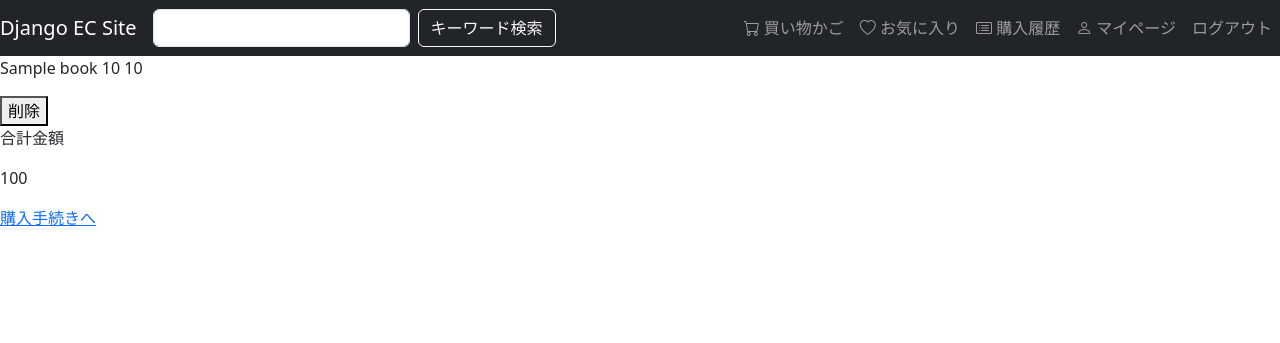
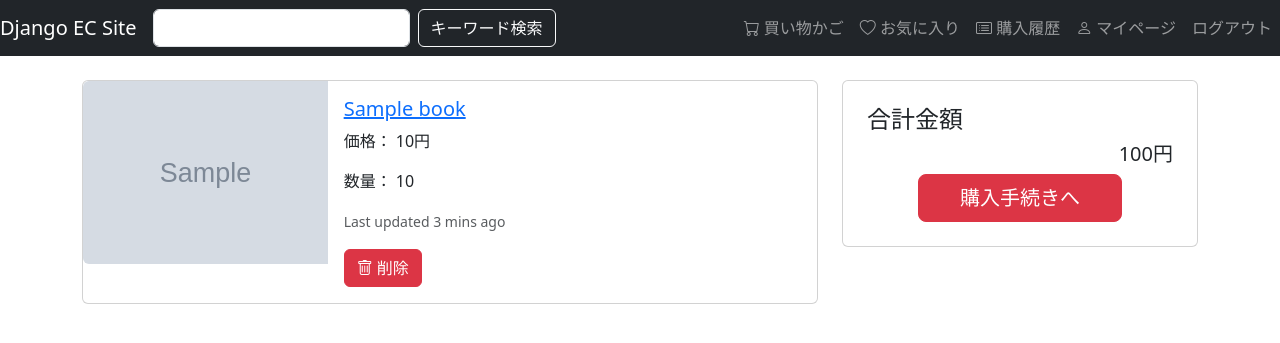
Before and after one commit to BtJ-gogo/django-ec, a Django app: page /cart/ in a window 1280 px wide. Shown: the top 343 px of the page. Run offline with Django 5.2, Linux system fonts and the light colour scheme; a user stored in the database is signed in; tables that the repository leaves empty hold one stand-in row (values such as "Sample post"); grey boxes marked "Sample" are stand-in pictures.

Commit message:
feat: add bootstrap styles

```diff
--- a/carts/templates/cart_list.html
+++ b/carts/templates/cart_list.html
@@ -1,22 +1,48 @@
 {% extends "base.html" %}
 
-{% block title %}カート{% endblock %}
+{% block title %}ショッピングカート{% endblock %}
 
 {% block content %}
+<div class="container pt-4">
+    <div class="row">
+        {% if not object_list %}
+            <p class="alert alert-warning text-center">商品が入っていません</p>
+            <p class="text-center"><a href="{% url 'products:book_list' %}">トップへ</a></p>
+        {% endif %}
+        <div class="col-md-8">
         {% for item in object_list %}
-<p>{{ item.product.name }} {{ item.product.price }} {{ item.quantity }}</p>
-<form method="post" action="{% url "carts:delete_cart" item.id %}">
+            <div class="card mb-3" style="max-width: 800px;">
+                <div class="row g-0">
+                    <div class="col-md-4">
+                    <a href="{{ item.product.get_absolute_url }}"><img src="{{ item.product.image.url }}" class="img-fluid rounded-start" alt="..."></a>
+                    </div>
+                    <div class="col-md-8">
+                    <div class="card-body">
+                        <a href="{{ item.product.get_absolute_url }}"><h5 class="card-title">{{ item.product.name }}</h5></a>
+                        <p class="card-text">価格： {{ item.product.price }}円</p>
+                        <p class="card-text">数量： {{ item.quantity }}</p>
+                        <p class="card-text"><small class="text-body-secondary">Last updated 3 mins ago</small></p>
+                        <form method="post" action="{% url 'carts:delete_cart' item.id %}">
                             {% csrf_token %}
-    <button type="submit">削除</button>
+                            <button class="btn btn-danger" type="submit"><i class="bi bi-trash"></i> 削除</button>
                         </form>
-{% empty %}
-<p>商品が入っていません</p>
-<p><a href="{% url "products:book_list" %}">トップへ</a></p>
+                    </div>
+                    </div>
+                </div>
+            </div>
         {% endfor %}
-
+        </div>
         {% if total %}
-<p>合計金額</p>
-<p>{{ total }}</p>
-<a href="{% url "orders:order" %}">購入手続きへ</a>
+        <div class="col-md-4">
+            <div class="card p-4">
+            <h4 class="card-title">合計金額</h4>
+            <h5 class="card-text text-end">{{ total }}円</h5>
+            <div class="d-grid gap-2 col-8 mx-auto">
+                <a href="{% url 'orders:order' %}" class="btn btn-danger btn-lg">購入手続きへ</a>
+            </div>
+            </div>
+        </div>
         {% endif %}
+    </div>
+</div>
 {% endblock %}
```
Lines whose indentation alone changed are shown as unchanged.
